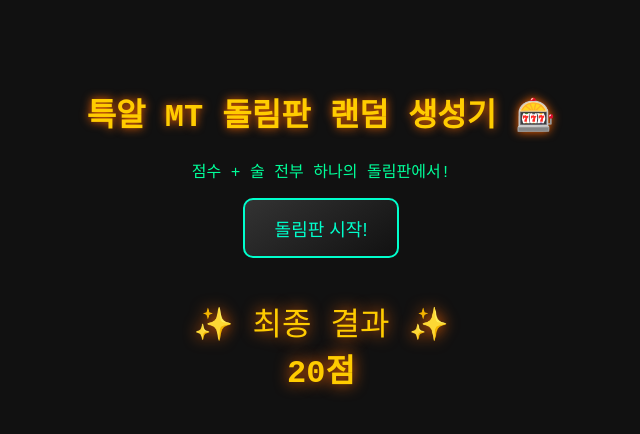
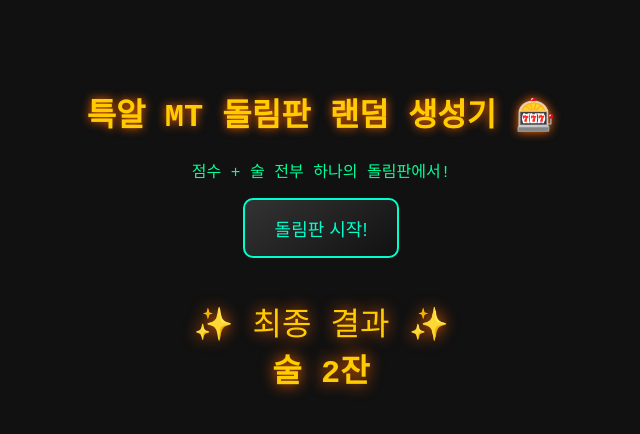
Before and after one commit to thdalswo4524/majoralimi, a plain HTML site: page index.html in a window 1280 px wide. Both pictures are taken after a click on the button "돌림판 시작!". Shown: the whole page, without its empty margins (319-959 px from the left). Drawn offline with Linux system fonts and the light colour scheme.

Commit message:
index.html

```diff
--- a/index.html
+++ b/index.html
@@ -50,7 +50,7 @@
 function startSpin() {
   // 🔥 점수 + 술 → 하나의 리스트로 통합
   const itemList = [
-    "10점", "20점", "30점", "40점", "50점","10점", "20점",
+    "10점",
     "술 1잔", "술 2잔", "술 3잔"
   ];
 
```
